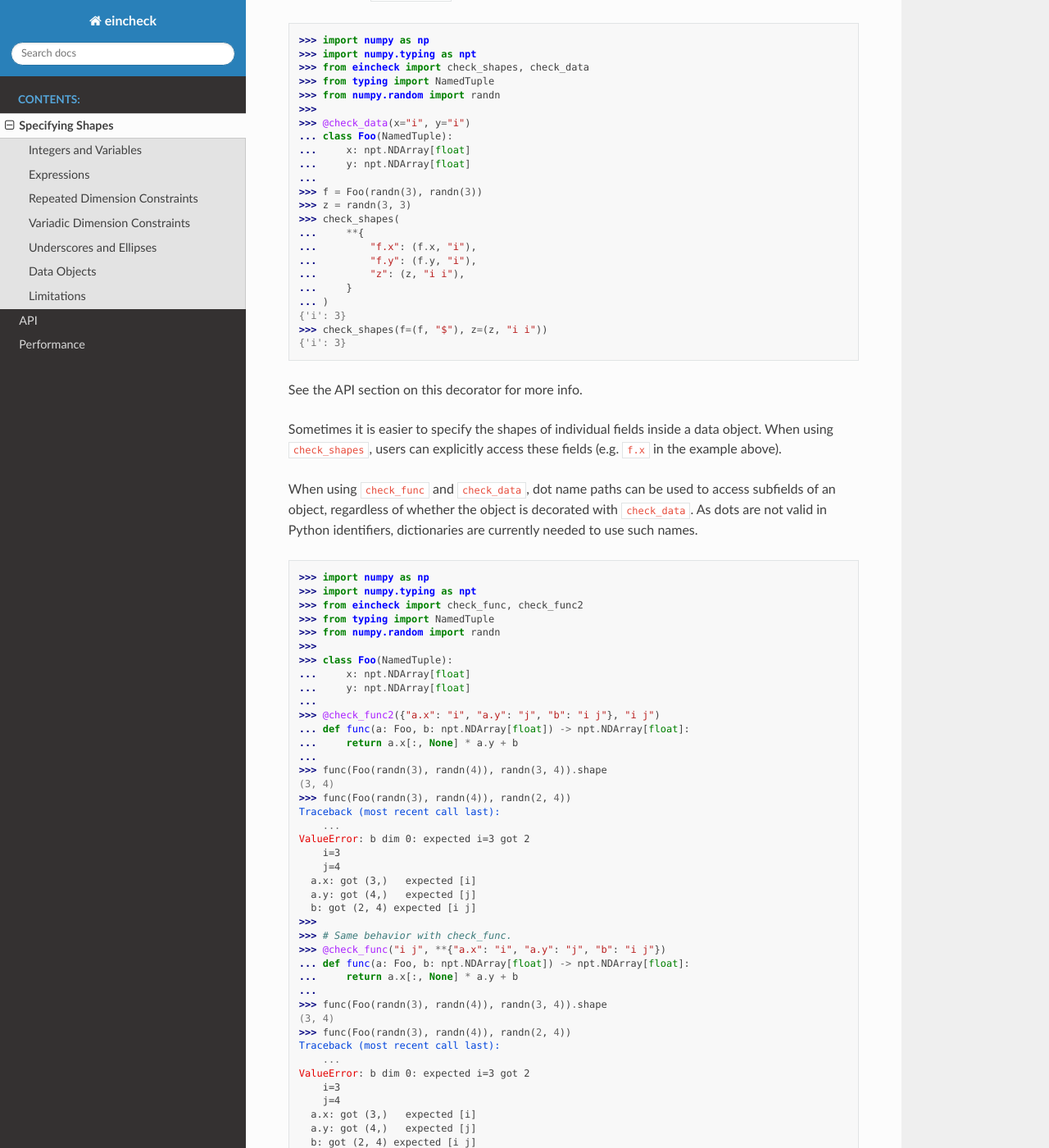
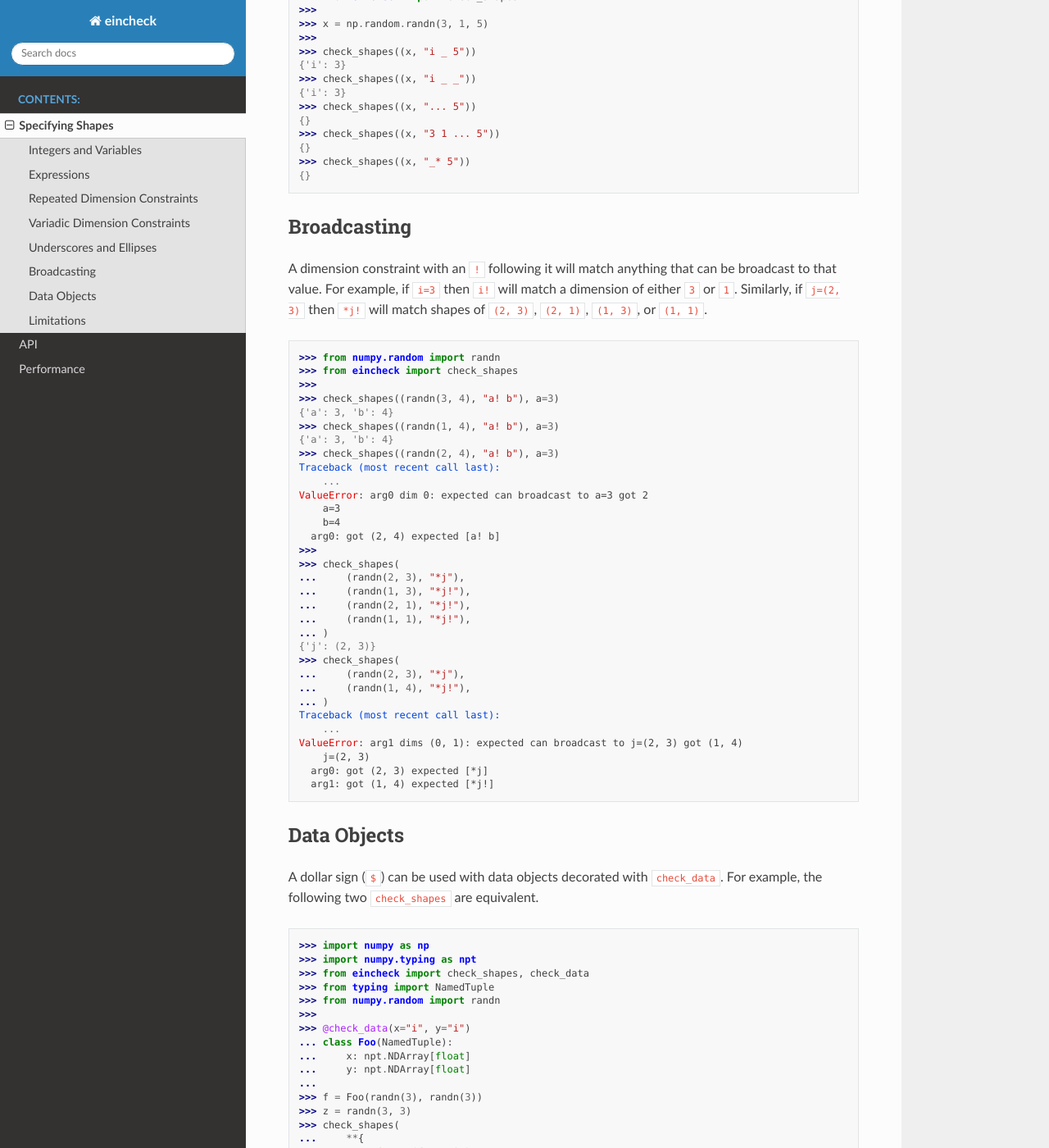
Before and after one commit to EPronovost/eincheck, a Sphinx documentation site: the page built from docs/source/specifying_shapes.rst, in a window 1280 px wide and 1400 px high, scrolled down 4140 px. Shown: the whole window at 82% size. Built offline with Sphinx 7.4.7 and the Read the Docs theme 3.1.0, drawn with Linux system fonts in a browser that asks for light colours; some of the changed text lies outside the part shown.

Commit message:
Can broadcast and python names (#19)

```diff
--- a/docs/source/performance.rst
+++ b/docs/source/performance.rst
@@ -96,7 +96,7 @@
     >>> bad(randn(3, 4)).shape
     Traceback (most recent call last):
     ...
-    ValueError: Variable name should be made of only ascii letters, got i+1
+    ValueError: Variable name should be a valid python name, got i+1
 
 Disabling Checks
 ----------------
--- a/docs/source/specifying_shapes.rst
+++ b/docs/source/specifying_shapes.rst
@@ -6,15 +6,27 @@
 The syntax for shape constraints is a superset of the einstein notation used for ops like ``einsum``.
 The following sections describe this syntax.
 
+.. csv-table:: Syntax Cheat Sheet
+   :header: "Shape Spec", "Section"
+
+    "``2``, ``i``", ":ref:`Integers and Variables`"
+    "``(2 * x)``", ":ref:`Expressions`"
+    "``a*``", ":ref:`Repeated Dimension Constraints`"
+    "``*n``", ":ref:`Variadic Dimension Constraints`"
+    "``_``, ``...``", ":ref:`Underscores and Ellipses`"
+    "``x!``", ":ref:`Broadcasting`"
+    "``$``", ":ref:`Data Objects`"
+
+
 Integers and Variables
 ----------------------
 
 The simplest way to specify a dimension constraint is a literal integer.
 
 Variables can be used to capture dynamic dimensions.
-Variables can be any string of ``[a-zA-Z]+``.
+Variables can be any valid python variable name, defined by the regex ``[^\W\d]\w*``.
 
-For example, the shape spec ``"i 4 inner"`` will match any 3D Tensor where the second dimension is 4, and bind ``i`` to the first dimension and ``inner`` to the last.
+For example, the shape spec ``"i 4 inner_dim"`` will match any 3D Tensor where the second dimension is 4, and bind ``i`` to the first dimension and ``inner`` to the last.
 
 .. doctest::
 
@@ -22,16 +34,16 @@
     >>> from eincheck import check_shapes
     >>>
     >>> check_shapes(
-    ...     (np.random.randn(3, 4, 5), "i 4 inner"),
+    ...     (np.random.randn(3, 4, 5), "i 4 inner_dim"),
     ... )
-    {'i': 3, 'inner': 5}
+    {'i': 3, 'inner_dim': 5}
     >>> check_shapes(
-    ...     (np.random.randn(3, 4), "i 4 inner"),
+    ...     (np.random.randn(3, 4), "i 4 inner_dim"),
     ... )
     Traceback (most recent call last):
         ...
     ValueError: arg0: expected rank 3, got shape (3, 4)
-      arg0: got (3, 4) expected [i 4 inner]
+      arg0: got (3, 4) expected [i 4 inner_dim]
 
     >>> check_shapes(
     ...     (np.random.randn(3, 4, 5), "i 4 i"),
@@ -205,6 +217,48 @@
     {}
     >>> check_shapes((x, "_* 5"))
     {}
+
+Broadcasting
+------------
+
+A dimension constraint with an ``!`` following it will match anything that can be broadcast to that value.
+For example, if ``i=3`` then ``i!`` will match a dimension of either ``3`` or ``1``.
+Similarly, if ``j=(2, 3)`` then ``*j!`` will match shapes of ``(2, 3)``, ``(2, 1)``, ``(1, 3)``, or ``(1, 1)``.
+
+.. doctest::
+
+    >>> from numpy.random import randn
+    >>> from eincheck import check_shapes
+    >>>
+    >>> check_shapes((randn(3, 4), "a! b"), a=3)
+    {'a': 3, 'b': 4}
+    >>> check_shapes((randn(1, 4), "a! b"), a=3)
+    {'a': 3, 'b': 4}
+    >>> check_shapes((randn(2, 4), "a! b"), a=3)
+    Traceback (most recent call last):
+        ...
+    ValueError: arg0 dim 0: expected can broadcast to a=3 got 2
+        a=3
+        b=4
+      arg0: got (2, 4) expected [a! b]
+    >>>
+    >>> check_shapes(
+    ...     (randn(2, 3), "*j"),
+    ...     (randn(1, 3), "*j!"),
+    ...     (randn(2, 1), "*j!"),
+    ...     (randn(1, 1), "*j!"),
+    ... )
+    {'j': (2, 3)}
+    >>> check_shapes(
+    ...     (randn(2, 3), "*j"),
+    ...     (randn(1, 4), "*j!"),
+    ... )
+    Traceback (most recent call last):
+        ...
+    ValueError: arg1 dims (0, 1): expected can broadcast to j=(2, 3) got (1, 4)
+        j=(2, 3)
+      arg0: got (2, 3) expected [*j]
+      arg1: got (1, 4) expected [*j!]
 
 
 Data Objects
--- a/pyproject.toml
+++ b/pyproject.toml
@@ -1,6 +1,6 @@
 [tool.poetry]
 name = "eincheck"
-version = "0.4.0"
+version = "0.5.0"
 description = "Tensor shape checks inspired by einstein notation"
 authors = ["Ethan Pronovost <epronovo1@gmail.com>"]
 readme = "README.md"
```
Also changed, not shown: 7 other files.
